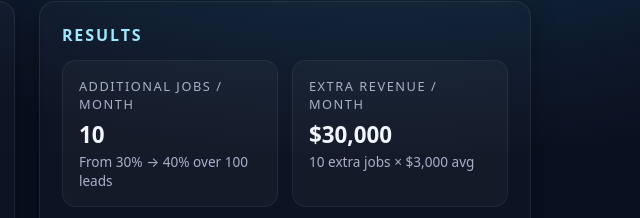
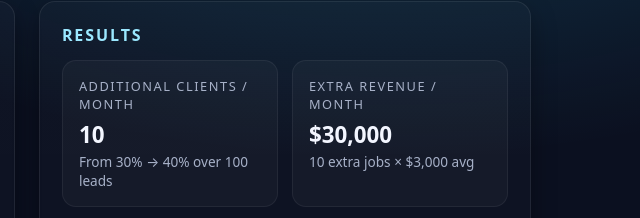
Before and after one commit to AutoCloserHQ/AutoCloserROIcalculator, a plain HTML site: page index.html in a window 1280 px wide. Shown: the part 122-340 px from the top of the page, 639-1279 px from the left. Drawn offline with Linux system fonts and the light colour scheme.

Commit message:
Update index.html

```diff
--- a/index.html
+++ b/index.html
@@ -140,7 +140,7 @@
         <h2>Results</h2>
         <div class="kpis">
           <div class="kpi">
-            <div class="label">Additional Jobs / Month</div>
+            <div class="label">Additional Clients / Month</div>
             <div class="value" id="addJobs">—</div>
             <div class="sub" id="jobsDetail">From improved close rate</div>
           </div>
```
